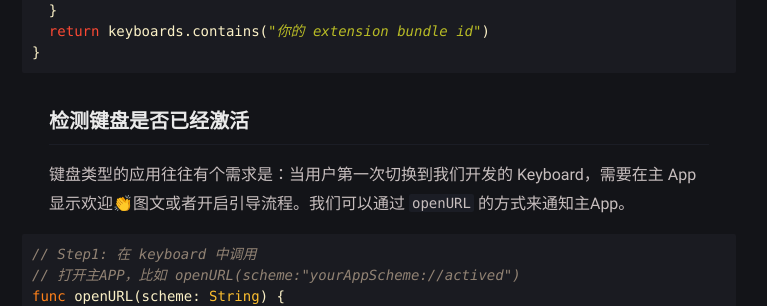
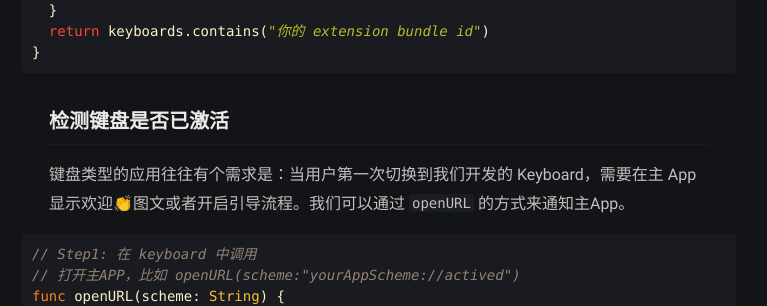
Before and after one commit to alfredcc/blog, a Jekyll site: the page built from _posts/keyboard-extension-tips/2020-06-19-keyboard-extension-tips.md, in a window 1280 px wide and 900 px high, scrolled down 2459 px. Shown: the part 151-457 px from the top of the window, without its empty margins (261-1028 px from the left). Built offline with Jekyll 4.4.1, drawn with Linux system fonts in a browser that asks for light colours; comment, search, counter and statistics services are not loaded.

```diff
--- a/_posts/keyboard-extension-tips/2020-06-19-keyboard-extension-tips.md
+++ b/_posts/keyboard-extension-tips/2020-06-19-keyboard-extension-tips.md
@@ -56,7 +56,7 @@ var isKeyboardEnabled: Bool {
 
 
 
-### 检测键盘是否已经激活
+### 检测键盘是否已激活
 
 键盘类型的应用往往有个需求是：当用户第一次切换到我们开发的 Keyboard，需要在主 App 显示欢迎👏图文或者开启引导流程。我们可以通过 `openURL` 的方式来通知主App。
 
```
